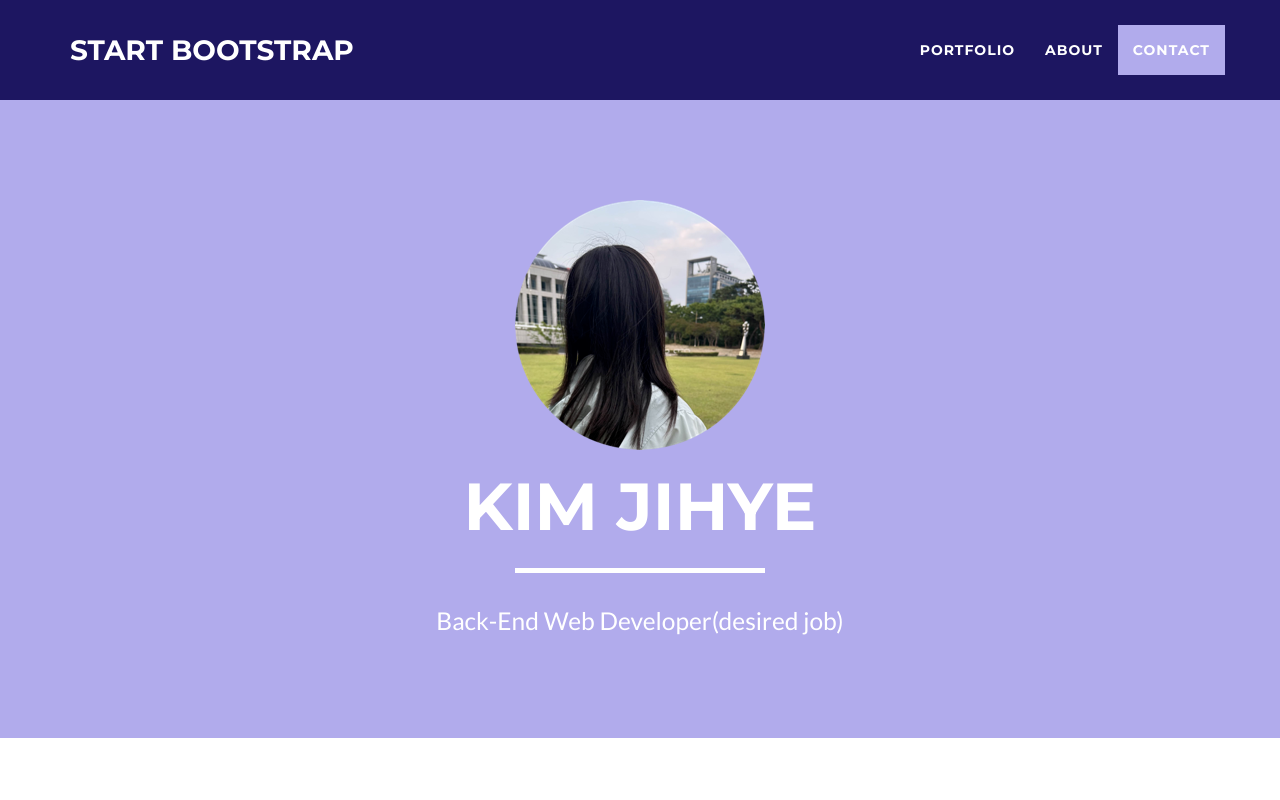
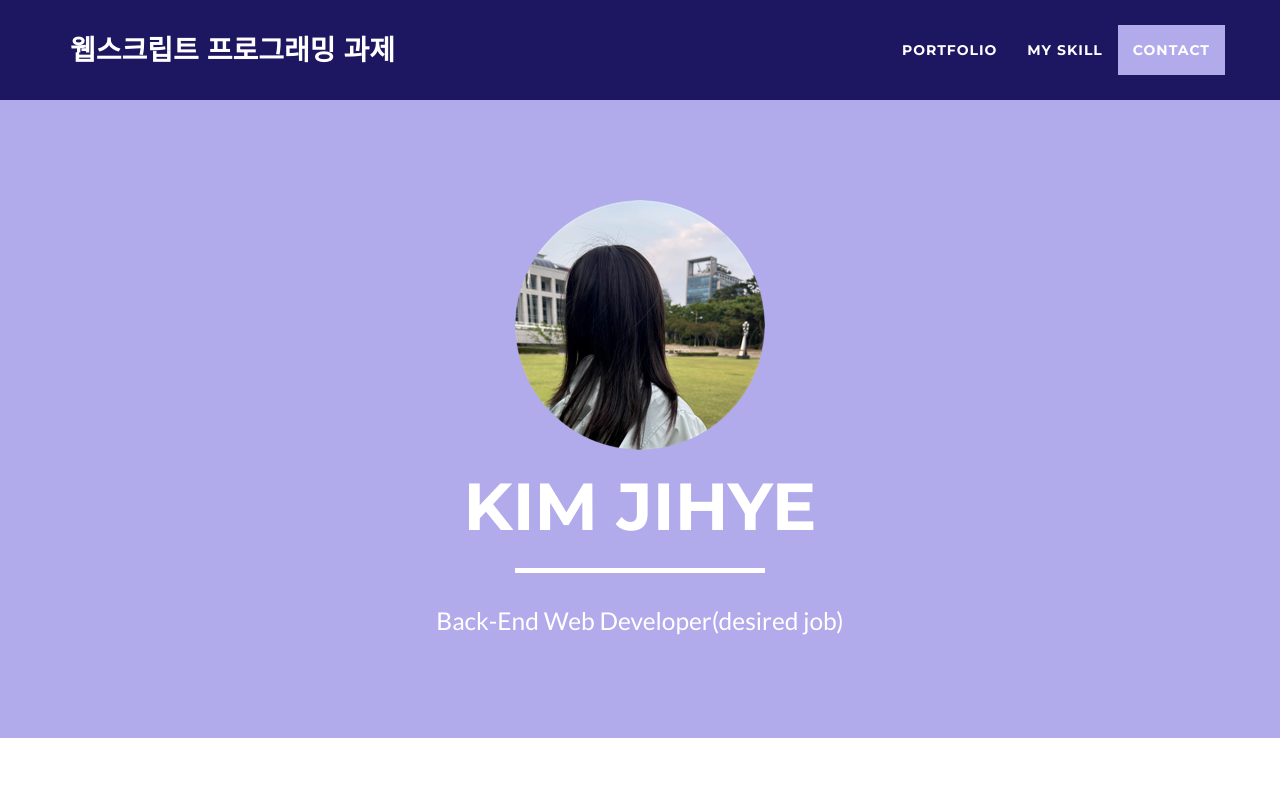
Before and after one commit to pogaem/pogaem.github.io, a website: page index.html in a window 1280 px wide. Shown: the top 800 px of the page. Drawn offline with nearby package versions, Linux system fonts and the light colour scheme.

Commit message:
Update index.html

```diff
--- a/index.html
+++ b/index.html
@@ -35,7 +35,7 @@
                 <button type="button" class="navbar-toggle" data-toggle="collapse" data-target="#bs-example-navbar-collapse-1">
                     <span class="sr-only">Toggle navigation</span> Menu <i class="fa fa-bars"></i>
                 </button>
-                <a class="navbar-brand" href="#page-top">Start Bootstrap</a>
+                <a class="navbar-brand" href="#page-top">웹스크립트 프로그래밍 과제</a>
             </div>
 
             <!-- Collect the nav links, forms, and other content for toggling -->
@@ -48,7 +48,7 @@
                         <a href="#portfolio">Portfolio</a>
                     </li>
                     <li class="page-scroll">
-                        <a href="#about">About</a>
+                        <a href="#about">My Skill</a>
                     </li>
                     <li class="page-scroll">
                         <a href="#contact">Contact</a>
@@ -162,6 +162,7 @@
             <div class="row">
                 <div class="col-lg-12">
                     <p>My Skill: C언어, HTML/CSS, JavaScript, Python, etc</p>
+                    <p>희망 직무(desired job): 백엔드 개발자</p>
                 </div>
                 <div class="col-lg-8 col-lg-offset-2 text-center">
                 </div>
```
